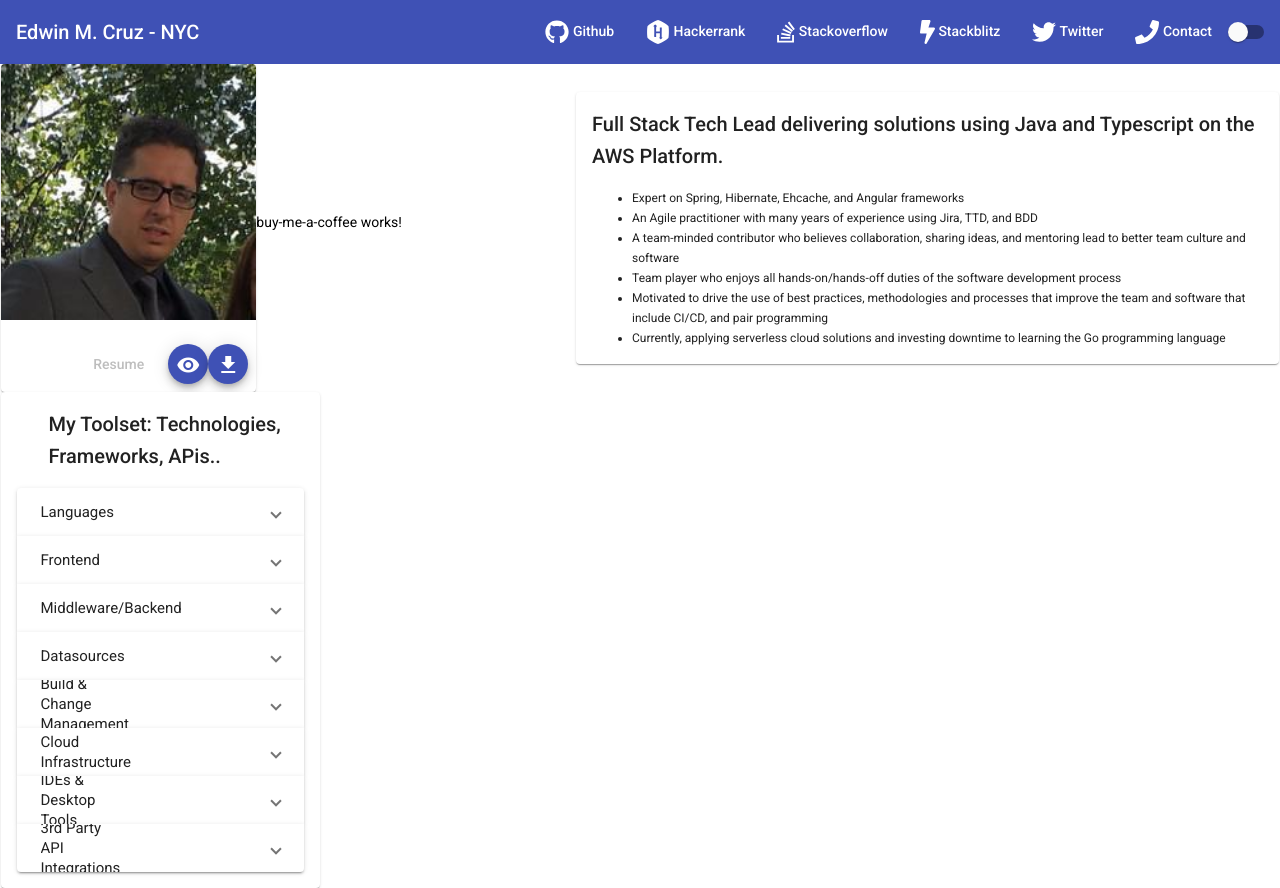
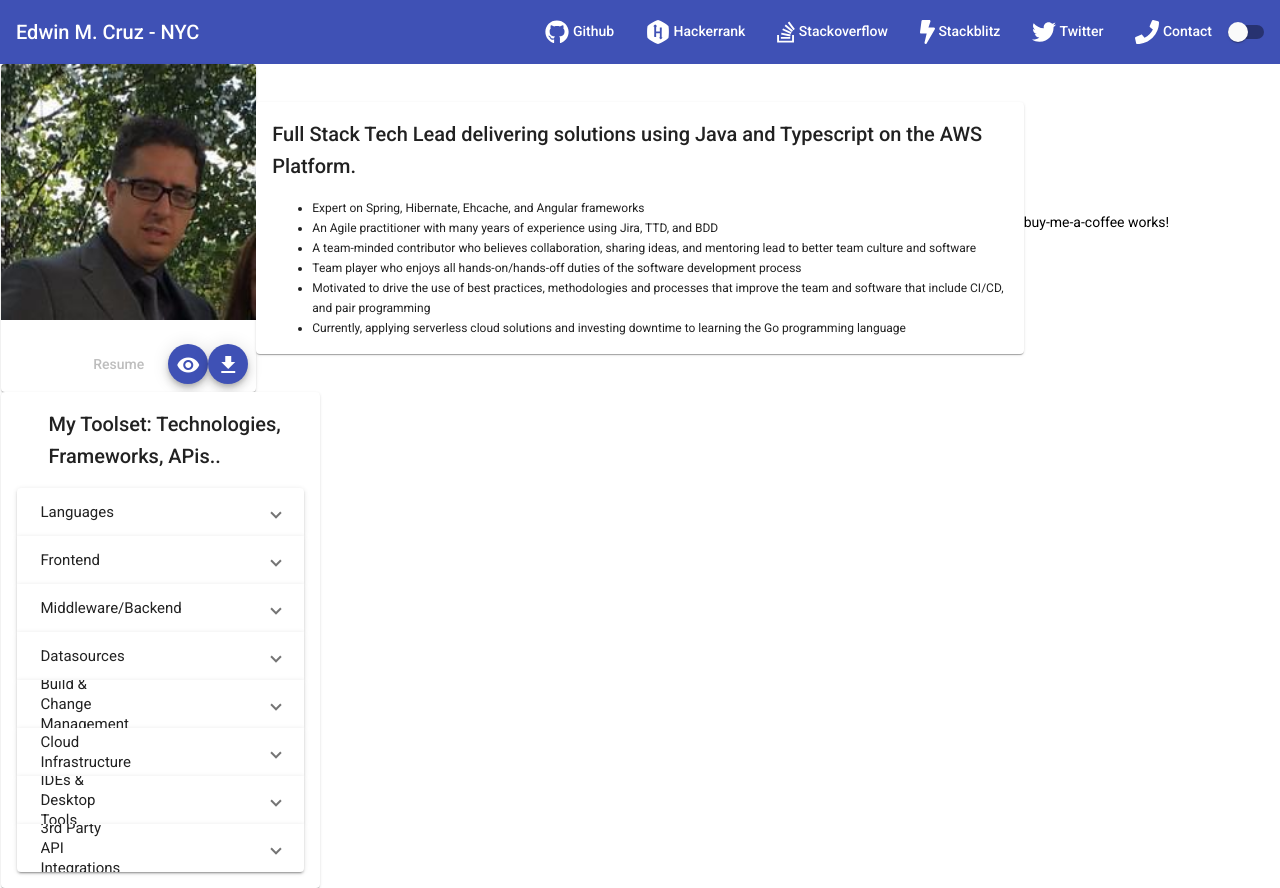
Before and after one commit to ecruz165/edwincruz-com, an Angular app: page / in a window 1280 px wide. Built offline with nearby package versions, Linux system fonts and the light colour scheme.

Commit message:
REFACTOR: Redefined layout for upper fold

```diff
--- a/src/app/app.component.html
+++ b/src/app/app.component.html
@@ -3,13 +3,13 @@
 
   <session fxLayout="row wrap">
 
-    <section fxLayout="column" fxFlex="50" fxFlex.sm="35" fxFlex.md="25" fxFlex.gt-md="20">
+    <section fxLayout="column" fxFlex="50" fxFlex.sm="35" fxFlex.md="25" fxFlex.gt-md="20" fxFlexOrder.gt-sm="1">
       <app-profile-card></app-profile-card>
     </section>
-    <section fxLayout="column" fxFlex="50" fxFlex.sm="65"  fxFlex.md="25" fxFlex.gt-md="25" fxFlexAlign="center">
+    <section fxLayout="column" fxFlex="50" fxFlex.sm="65"  fxFlex.md="25" fxFlex.gt-md="20" fxFlexAlign="center" fxFlexOrder.gt-sm="3">
       <app-interact></app-interact>
     </section>
-    <section fxLayout="column" fxFlex="100" fxFlex.md="50" fxFlex.gt-md="55" fxFlexAlign="center">
+    <section fxLayout="column" fxFlex="100" fxFlex.md="50" fxFlex.gt-md="60" fxFlexAlign="center"  fxFlexOrder.gt-sm="2">
       <app-profile-summary></app-profile-summary>
     </section>
 
```
